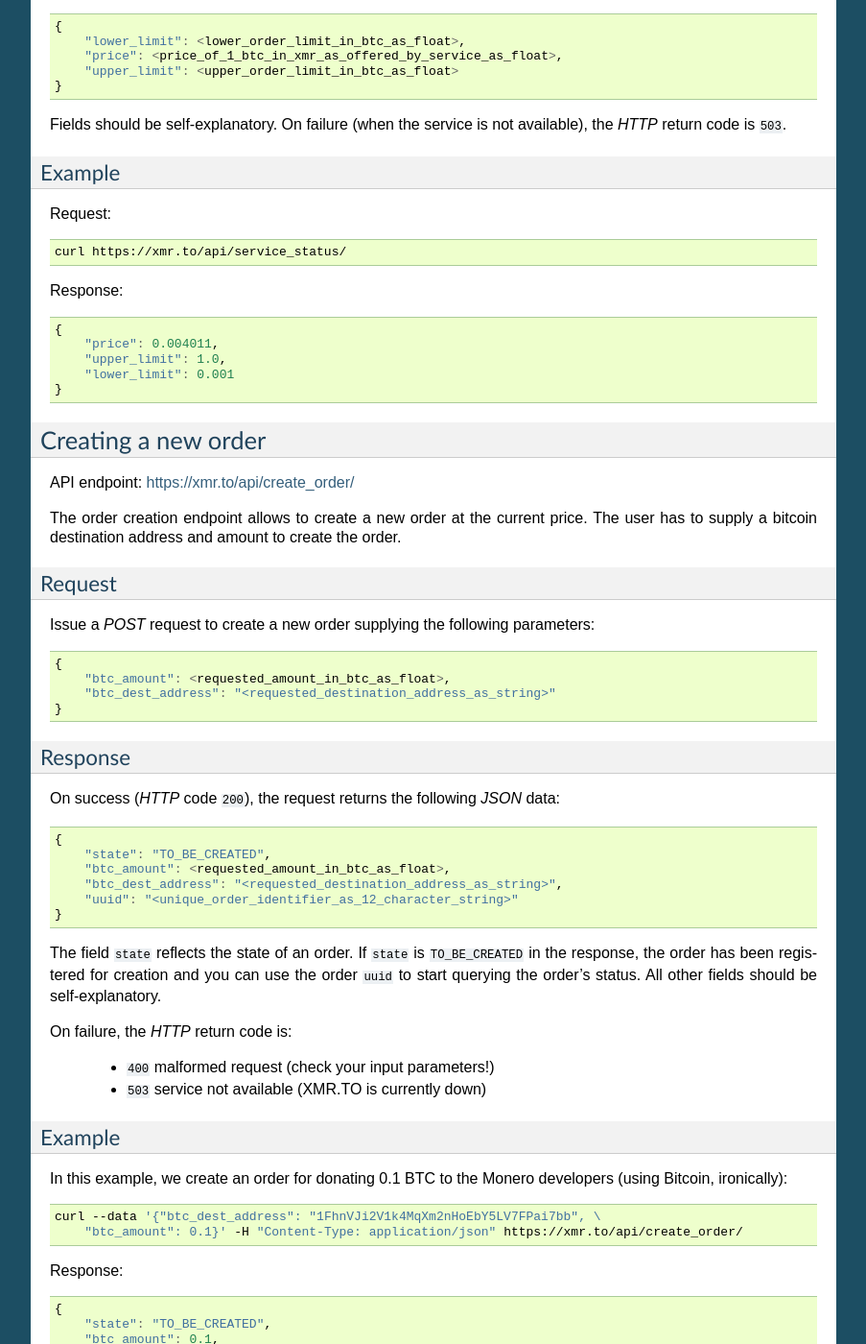
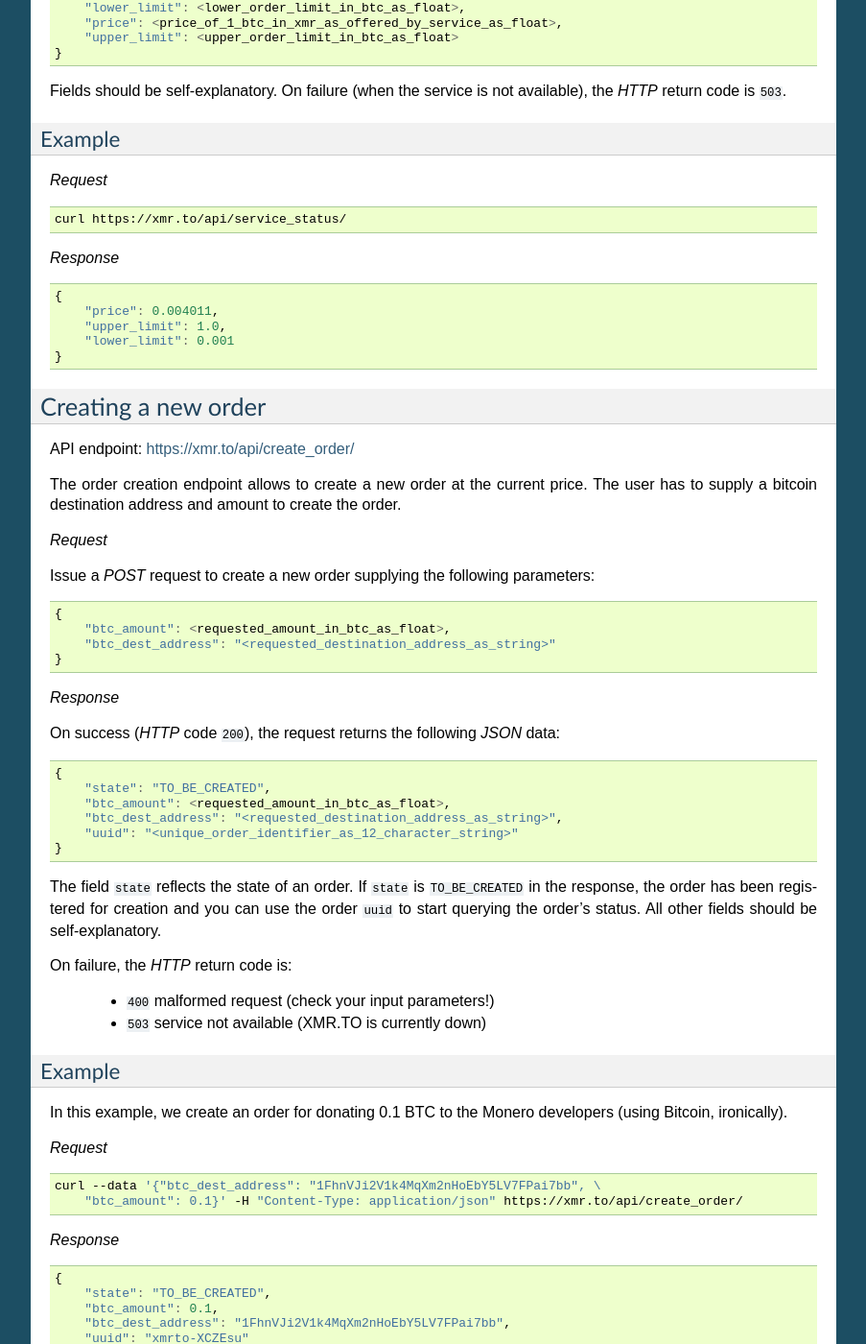
Before and after one commit to christyne/xmrto-api-docs, a Sphinx documentation site: the page built from docs/index.rst, in a window 1280 px wide and 1400 px high, scrolled down 1039 px. Shown: the whole window at 96% size, without its empty margins (198-1101 px from the left). Built offline with Sphinx 7.4.7, drawn with Linux system fonts in a browser that asks for light colours; some of the changed text lies outside the part shown.

Commit message:
Messing with headers

```diff
--- a/docs/index.rst
+++ b/docs/index.rst
@@ -54,14 +54,13 @@ API endpoint: https://xmr.to/api/service_status/
 The service status endpoint supplies information about the service status and current parameters (price, order limits, etc).
 
 
-Request
-"""""""
+*Request*
+
 
 Issue a `GET` request to query current service status.
 
 
-Response
-""""""""
+*Response*
 
 On success (`HTTP` code ``200``), the request returns the following `JSON` data:
 
@@ -78,15 +77,15 @@ On failure (when the service is not available), the `HTTP` return code is ``503`
 
 
 Example
-"""""""
+^^^^^^^
 
-Request:
+*Request*
 
 .. sourcecode:: bash
 
     curl https://xmr.to/api/service_status/
 
-Response:
+*Response*
 
 .. sourcecode:: javascript
 
@@ -106,9 +105,7 @@ API endpoint: https://xmr.to/api/create_order/
 The order creation endpoint allows to create a new order at the current price.
 The user has to supply a bitcoin destination address and amount to create the order.
 
-
-Request
-"""""""
+*Request*
 
 Issue a `POST` request to create a new order supplying the following parameters:
 
@@ -120,8 +117,7 @@ Issue a `POST` request to create a new order supplying the following parameters:
     }
 
 
-Response
-""""""""
+*Response*
 
 On success (`HTTP` code ``200``), the request returns the following `JSON` data:
 
@@ -145,16 +141,19 @@ On failure, the `HTTP` return code is:
 
 
 Example
-"""""""
+^^^^^^^
 
-In this example, we create an order for donating 0.1 BTC to the Monero developers (using Bitcoin, ironically):
+
+In this example, we create an order for donating 0.1 BTC to the Monero developers (using Bitcoin, ironically).
+
+*Request*
 
 .. sourcecode:: bash
 
     curl --data '{"btc_dest_address": "1FhnVJi2V1k4MqXm2nHoEbY5LV7FPai7bb", \
         "btc_amount": 0.1}' -H "Content-Type: application/json" https://xmr.to/api/create_order/
 
-Response:
+*Response*
 
 .. sourcecode:: javascript
 
@@ -175,9 +174,7 @@ API endpoint: https://xmr.to/api/order_status/
 
 The order status endpoint allows users to query the status of an order, thereby obtaining payment details and order processing progress.
 
-
-Request
-"""""""
+*Request*
 
 Issue a `POST` request to query the status of a given order.
 You have to supply the order's ``uuid`` in the request:
@@ -189,8 +186,7 @@ You have to supply the order's ``uuid`` in the request:
     }
 
 
-Response
-""""""""
+*Response*
 
 On success (`HTTP` code ``200``), the request returns the following `JSON` data:
 
@@ -235,14 +231,18 @@ On failure, the `HTTP` return code is:
 
 
 Example
-"""""""
+^^^^^^^
 
-Continuing from our previous example, we can query the order by supplying the order's unique identifier ``uuid`` as follows:
+Continuing from our previous example, we can query the order by supplying the order's unique identifier ``uuid``.
+
+*Request*
 
 .. sourcecode:: bash
 
     curl --data '{"uuid": "xmrto-VkT2yM"}' -H "Content-Type: application/json" \
         https://xmr.to/api/order_status/
+
+*Response*
 
 The response gives the current status of the order:
 
@@ -273,7 +273,6 @@ while providing the payment ID `223907873a29a00e3a5ff563c3b65f278ab6eb0cba623428
 The payment *must* be made before the order expires, in this case, inside `224` seconds.
 
 
-
 Problems?
 ---------
 
```
